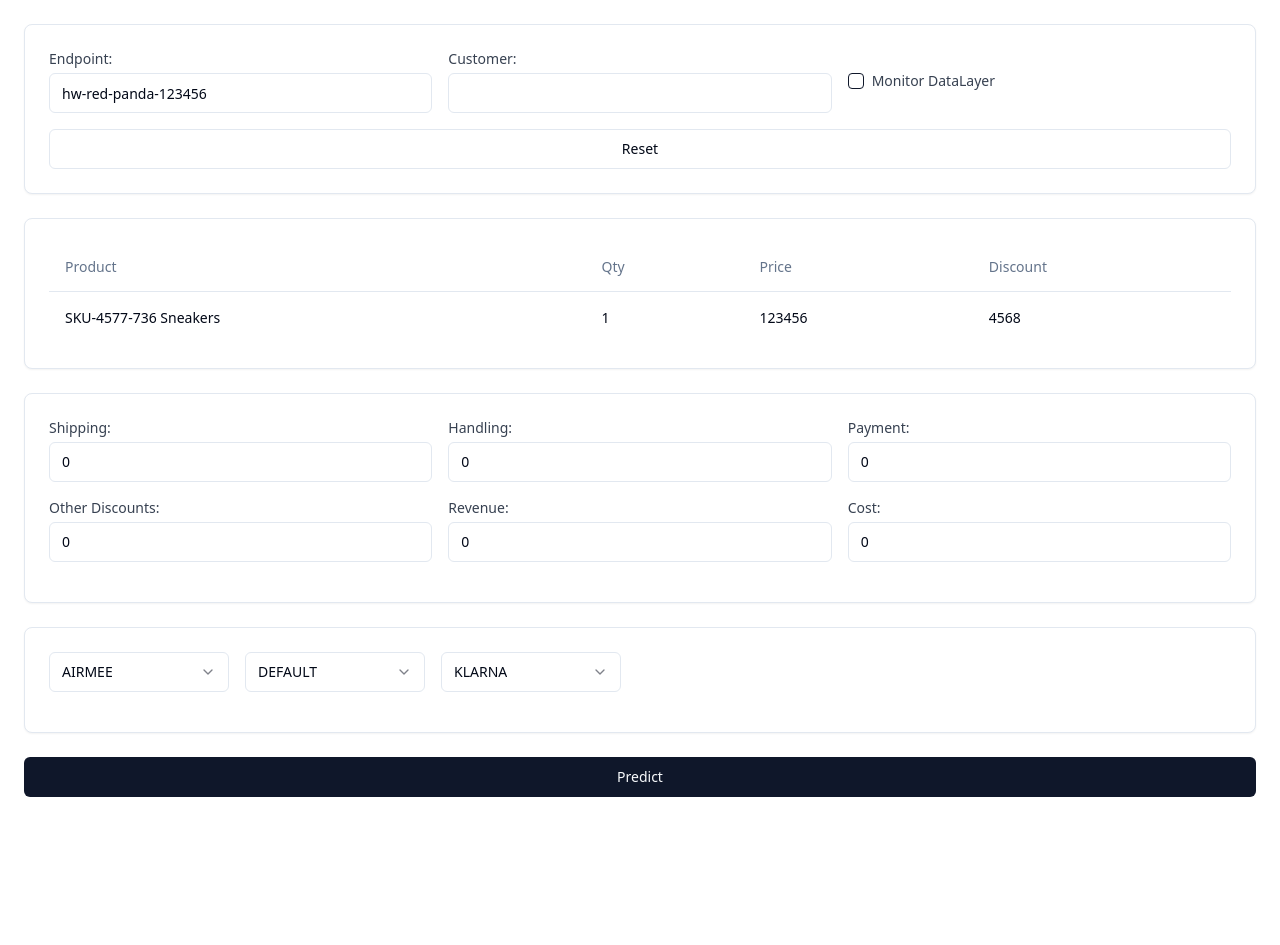
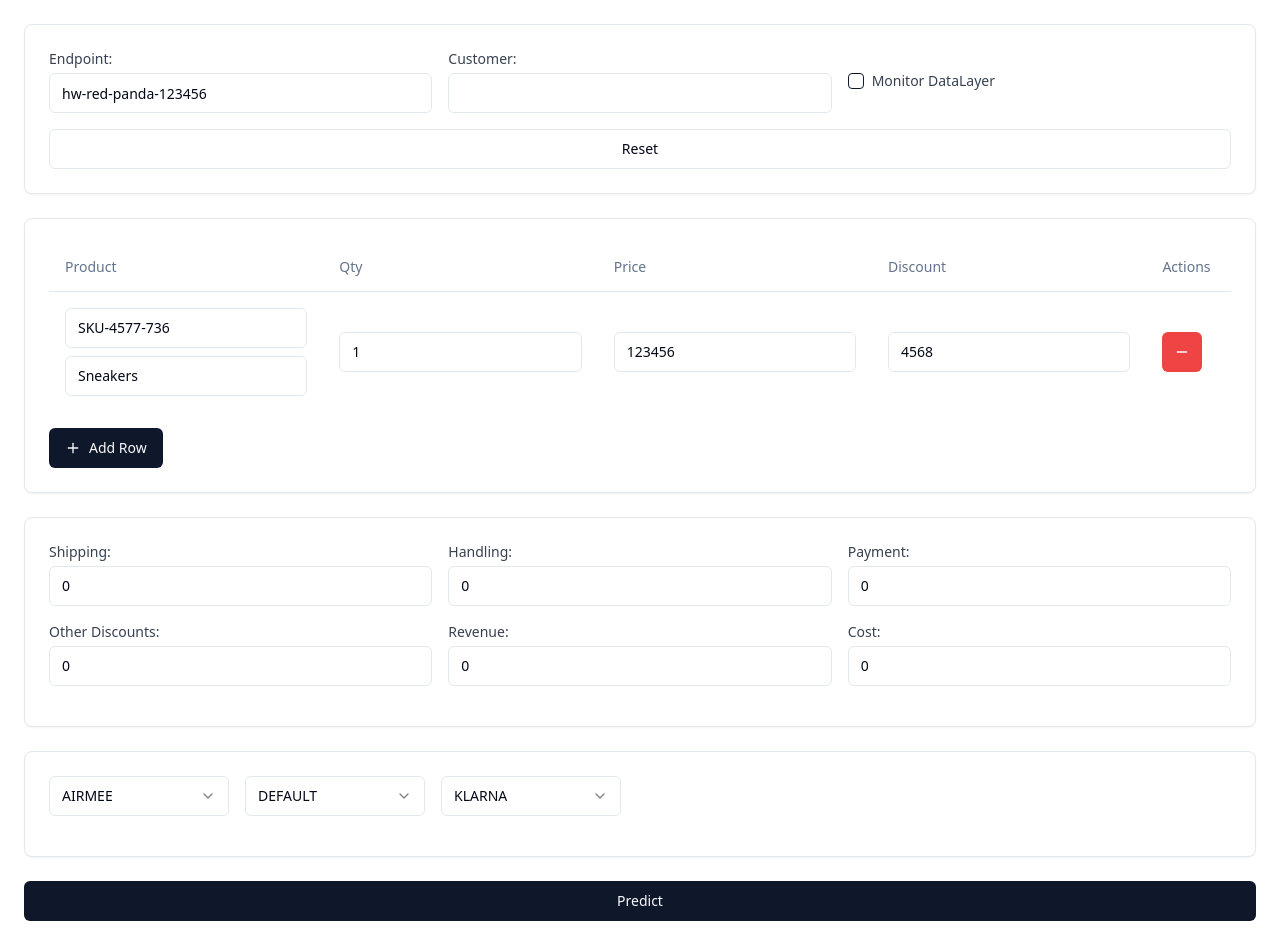
Before and after one commit to GPT-Engineer-App/friendly-interface-builder, a React (Vite) app: page / in a window 1280 px wide. Before the commit the page ends 821 px from the top, so only its background shows below. Built offline with nearby package versions, Linux system fonts and the light colour scheme.

Commit message:
Update table functionality and add line break after SKU

```diff
--- a/src/pages/Index.jsx
+++ b/src/pages/Index.jsx
@@ -5,16 +5,36 @@ import { Button } from "@/components/ui/button";
 import { Table, TableBody, TableCell, TableHead, TableHeader, TableRow } from "@/components/ui/table";
 import { Select, SelectContent, SelectItem, SelectTrigger, SelectValue } from "@/components/ui/select";
 import { Card, CardContent } from "@/components/ui/card";
+import { Plus, Minus } from "lucide-react";
 
 const Index = () => {
   const [endpoint, setEndpoint] = useState("hw-red-panda-123456");
   const [customer, setCustomer] = useState("");
   const [monitorDataLayer, setMonitorDataLayer] = useState(false);
+  const [tableRows, setTableRows] = useState([
+    { sku: "SKU-4577-736", product: "Sneakers", qty: 1, price: 123456, discount: 4568 }
+  ]);
 
   const handleReset = () => {
     setEndpoint("");
     setCustomer("");
     setMonitorDataLayer(false);
+    setTableRows([{ sku: "", product: "", qty: 0, price: 0, discount: 0 }]);
+  };
+
+  const addRow = () => {
+    setTableRows([...tableRows, { sku: "", product: "", qty: 0, price: 0, discount: 0 }]);
+  };
+
+  const removeRow = (index) => {
+    const newRows = tableRows.filter((_, i) => i !== index);
+    setTableRows(newRows);
+  };
+
+  const updateRow = (index, field, value) => {
+    const newRows = [...tableRows];
+    newRows[index][field] = value;
+    setTableRows(newRows);
   };
 
   return (
@@ -64,17 +84,60 @@ const Index = () => {
                 <TableHead>Qty</TableHead>
                 <TableHead>Price</TableHead>
                 <TableHead>Discount</TableHead>
+                <TableHead>Actions</TableHead>
               </TableRow>
             </TableHeader>
             <TableBody>
-              <TableRow>
-                <TableCell>SKU-4577-736 Sneakers</TableCell>
-                <TableCell>1</TableCell>
-                <TableCell>123456</TableCell>
-                <TableCell>4568</TableCell>
-              </TableRow>
+              {tableRows.map((row, index) => (
+                <TableRow key={index}>
+                  <TableCell>
+                    <div>
+                      <Input
+                        value={row.sku}
+                        onChange={(e) => updateRow(index, 'sku', e.target.value)}
+                        placeholder="SKU"
+                        className="mb-2"
+                      />
+                      <Input
+                        value={row.product}
+                        onChange={(e) => updateRow(index, 'product', e.target.value)}
+                        placeholder="Product Name"
+                      />
+                    </div>
+                  </TableCell>
+                  <TableCell>
+                    <Input
+                      type="number"
+                      value={row.qty}
+                      onChange={(e) => updateRow(index, 'qty', parseInt(e.target.value))}
+                    />
+                  </TableCell>
+                  <TableCell>
+                    <Input
+                      type="number"
+                      value={row.price}
+                      onChange={(e) => updateRow(index, 'price', parseInt(e.target.value))}
+                    />
+                  </TableCell>
+                  <TableCell>
+                    <Input
+                      type="number"
+                      value={row.discount}
+                      onChange={(e) => updateRow(index, 'discount', parseInt(e.target.value))}
+                    />
+                  </TableCell>
+                  <TableCell>
+                    <Button onClick={() => removeRow(index)} variant="destructive" size="icon">
+                      <Minus className="h-4 w-4" />
+                    </Button>
+                  </TableCell>
+                </TableRow>
+              ))}
             </TableBody>
           </Table>
+          <Button onClick={addRow} className="mt-4">
+            <Plus className="h-4 w-4 mr-2" /> Add Row
+          </Button>
         </CardContent>
       </Card>
 
```
